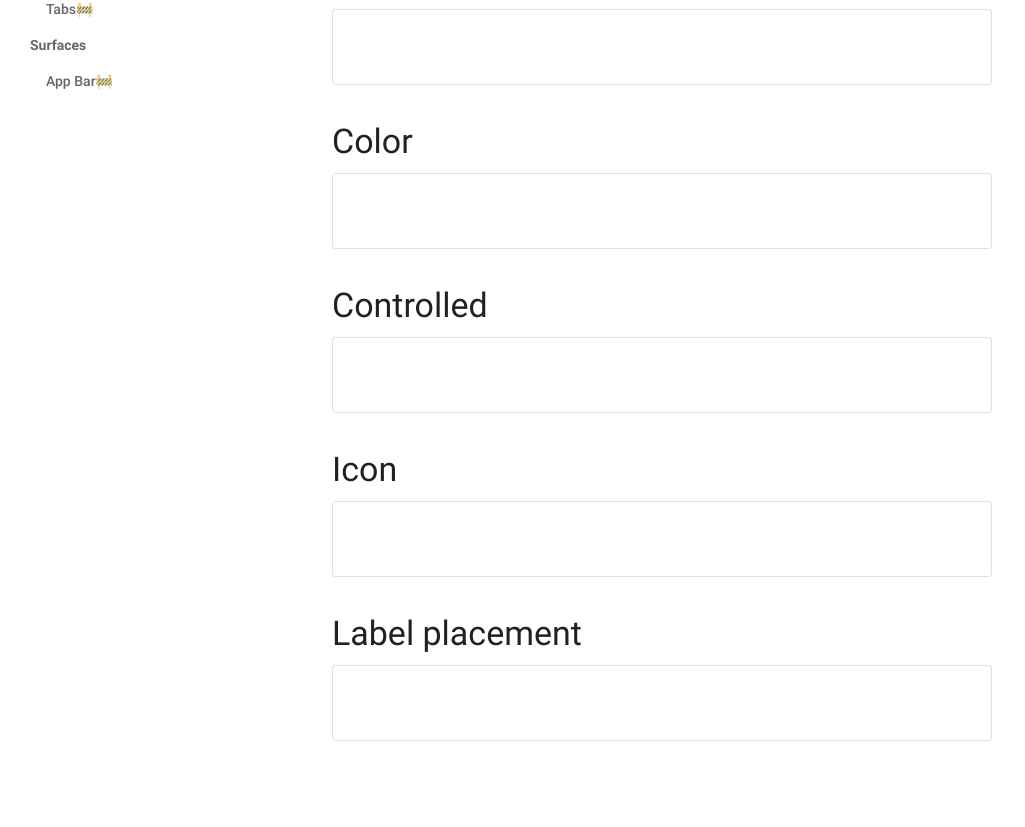
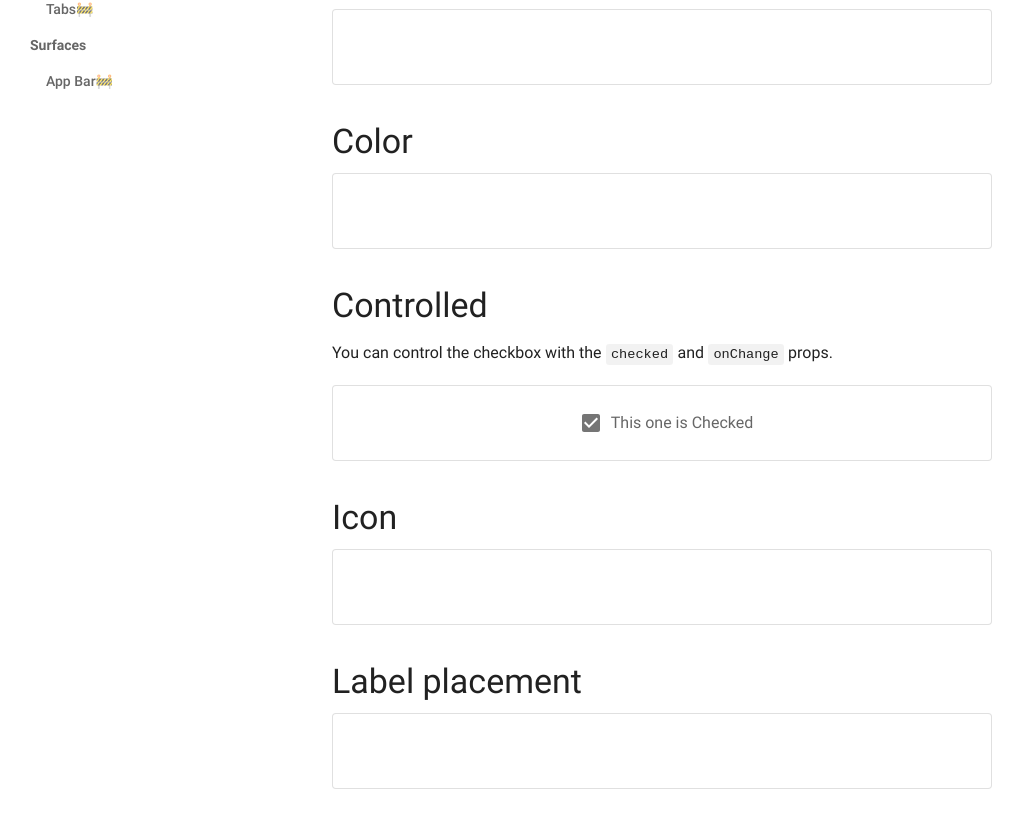
Before and after one commit to KyLoc20/Ruetify-UI, a Next.js app: page /components/checkbox in a window 1280 px wide. Shown: the part 693-1520 px from the top of the page, without its empty margins (0-1025 px from the left). Built offline with nearby package versions, Linux system fonts and the light colour scheme.

Commit message:
[Checkbox] controlled

```diff
--- a/pages/components/checkbox/index.jsx
+++ b/pages/components/checkbox/index.jsx
@@ -8,6 +8,12 @@ import {
   CheckboxPageContent,
 } from "../../../src/context";
 export default function CheckboxPage() {
+  const [controlled, setControlled] = React.useState(true);
+  const controlledLabel = React.useMemo(
+    () => (controlled ? "This one is Checked" : "This one is Unchecked"),
+    [controlled]
+  );
+  const handleCheckboxChange = (e) => setControlled(e.value);
   return (
     <PageContentNavigationContext.Provider value={{ ...CheckboxPageContent }}>
       <Page>
@@ -51,7 +57,17 @@ export default function CheckboxPage() {
         <Typography type="h2" id="ac-controlled">
           Controlled
         </Typography>
-        <GroupBox></GroupBox>
+        <Typography type="p">
+          You can control the checkbox with the <code>checked</code> and{" "}
+          <code>onChange</code> props.
+        </Typography>
+        <GroupBox>
+          <Checkbox
+            label={controlledLabel}
+            checked={controlled}
+            onChange={handleCheckboxChange}
+          ></Checkbox>
+        </GroupBox>
 
         <Typography type="h2" id="ac-icon">
           Icon
--- a/ui/Checkbox/Checkbox.jsx
+++ b/ui/Checkbox/Checkbox.jsx
@@ -30,6 +30,9 @@ const LabelWrapper = styled("div")`
 export default function Checkbox(props) {
   const [isHovering, setIsHovering] = React.useState(false);
   const [isChecked, setIsChecked] = React.useState(props.checked);
+  React.useEffect(() => {
+    props.onChange?.({ value: isChecked });
+  }, [isChecked]);
   const computedClasses = React.useMemo(
     () =>
       clsx(
@@ -77,8 +80,18 @@ export default function Checkbox(props) {
   const handleClickIcon = (e) => {
     if (props.disabled) return;
     createRipple(e, true, computedRippleColor);
-    setIsChecked((prevValue) => !prevValue);
-    // props.onClick?.(e);
+    setIsChecked((prevValue) => {
+      //todo this will cause a warning: cannot update a component while rendering a different component to locate the bad setstate()
+      //you should call it in the useEffect(), no side-effect here
+      // props.onChange?.({ value: isChecked });
+      return !prevValue;
+    });
+  };
+  const handleClickLabel = () => {
+    if (props.disabled) return;
+    setIsChecked((prevValue) => {
+      return !prevValue;
+    });
   };
   const handleHoverEnter = () => {
     if (props.disabled) return;
@@ -103,7 +116,10 @@ export default function Checkbox(props) {
       >
         <Icon name={computedIcon} size={computedIconSize}></Icon>
       </IconWrapper>
-      <LabelWrapper style={{ color: computedLabelTextColor }}>
+      <LabelWrapper
+        style={{ color: computedLabelTextColor }}
+        onMouseDown={handleClickLabel}
+      >
         {props.label}
       </LabelWrapper>
     </CheckboxComponent>
```
